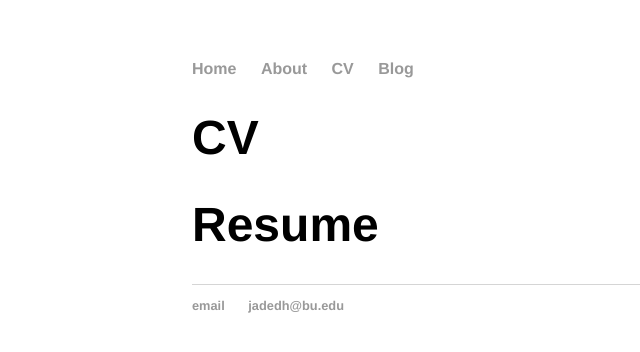
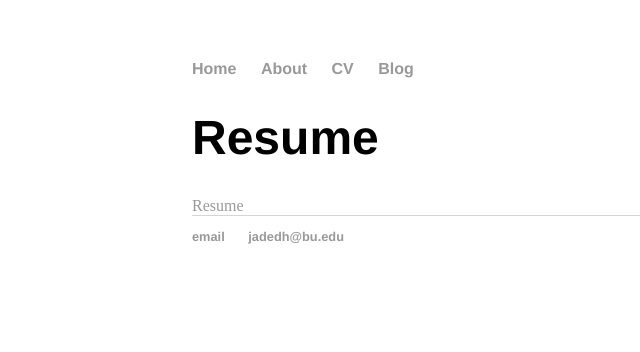
Before and after one commit to jadedh/jadedh.github.io_outdated, a Jekyll site: the page built from cv/index.html, in a window 1280 px wide. Shown: the top 352 px of the page, without its empty margins (0-640 px from the left). Built offline with Jekyll 4.4.1, drawn with Linux system fonts in a browser that asks for light colours.

Commit message:
fix link

```diff
--- a/_layouts/default.html
+++ b/_layouts/default.html
@@ -10,7 +10,7 @@
 	    		<ul>
 	        		<li><a href="/">Home</a></li>
 		        	<li><a href="/about">About</a></li>
-	        		<li><a href="/cv">CV</a></li>
+	        		<li><a href="/Resume">CV</a></li>
 	        		<li><a href="/blog">Blog</a></li>
 	    		</ul>
 			</nav>
--- a/cv/index.html
+++ b/cv/index.html
@@ -1,6 +1,6 @@
 ---
 layout: default
-title: CV
+title: Resume
 ---
 	<h1>{{ page.title }}</h1>
-	<h1 href="/cv/Jade_Dhangwattanotai_Nov_5.pdf">Resume</h1>
+	<a href="/Jade_Dhangwattanotai_Nov_5">Resume</a>
```
Also changed, not shown: 1 other file.
